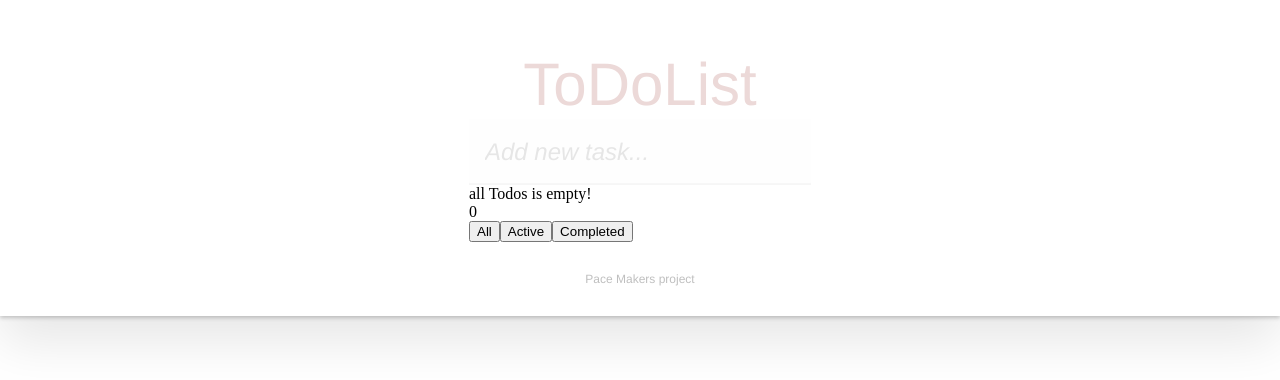
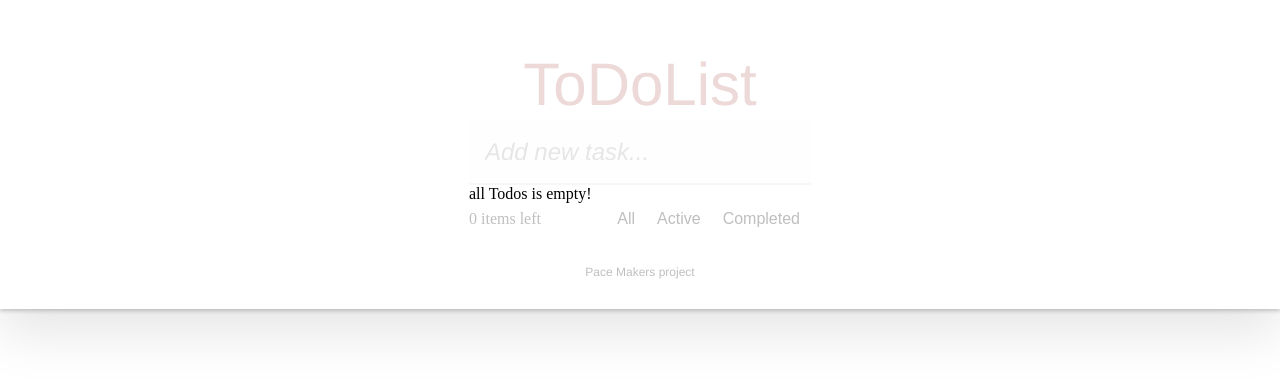
Before and after one commit to mashhhok/todo-list, a React (Create React App) app: page / in a window 1280 px wide. Shown: the top 380 px of the page. Built offline with nearby package versions, Linux system fonts and the light colour scheme.

Commit message:
[#14]: changed logic and styles

```diff
--- /dev/null
+++ b/src/components/FilterTodo/FilterTodo.styles.ts
@@ -0,0 +1,11 @@
+import styled from "styled-components";
+import { theme } from "../../ui/src/lib/config/theme";
+
+export const FilterTodoContainer = styled.div`
+   {
+    display: flex;
+    align-items: center;
+    justify-content: space-between;
+    color: ${theme.colors.argent};
+  }
+`;
--- a/src/components/FilterTodo/FilterTodo.tsx
+++ b/src/components/FilterTodo/FilterTodo.tsx
@@ -1,5 +1,7 @@
 import React from "react";
+import { StyledButton } from "../../style";
 import { TodoI } from "../../types";
+import { FilterTodoContainer } from "./FilterTodo.styles";
 
 interface FilterTodoProps {
   setStatus: any;
@@ -7,14 +9,24 @@ interface FilterTodoProps {
 }
 
 export const FilterTodo: React.FC<FilterTodoProps> = (props) => {
+  const filterTodo = () => {
+    return (
+      <div>
+        <StyledButton onClick={() => props.setStatus("all")}>All</StyledButton>
+        <StyledButton onClick={() => props.setStatus("active")}>
+          Active
+        </StyledButton>
+        <StyledButton onClick={() => props.setStatus("completed")}>
+          Completed
+        </StyledButton>
+      </div>
+    );
+  };
+
   return (
-    <div>
-      <div>{props.filteredTodos.length}</div>
-      <div>
-        <button onClick={() => props.setStatus("all")}>All</button>
-        <button onClick={() => props.setStatus("active")}>Active</button>
-        <button onClick={() => props.setStatus("completed")}>Completed</button>
-      </div>
-    </div>
+    <FilterTodoContainer>
+      <div>{props.filteredTodos.length} items left</div>
+      {filterTodo()}
+    </FilterTodoContainer>
   );
 };
--- a/src/components/TodoItem/TodoItem.tsx
+++ b/src/components/TodoItem/TodoItem.tsx
@@ -1,5 +1,7 @@
 import React, { useState } from "react";
+import { StyledButton } from "../../style";
 import { TodoI } from "../../types";
+import { TodoItemContainer } from "./todoItem.styles";
 
 interface TodoItemProps {
   todo: TodoI;
@@ -50,7 +52,23 @@ export const TodoItem: React.FC<TodoItemProps> = (props) => {
     setIsEditingID(0);
   };
 
+  const getControlElems = () => {
     return (
+      <div>
+        <input
+          type="checkbox"
+          onClick={() => toggleTodo(props.todo.id)}
+        ></input>
+        <StyledButton onClick={() => removeTodo(props.todo.id)}>x</StyledButton>
+        <StyledButton onClick={() => setIsEditingID(props.todo.id)}>
+          u
+        </StyledButton>
+      </div>
+    );
+  };
+
+  return (
+    <TodoItemContainer>
       <li>
         {isEditingID === props.todo.id ? (
           <form onSubmit={(event) => submitHandler(event)}>
@@ -63,11 +81,12 @@ export const TodoItem: React.FC<TodoItemProps> = (props) => {
             />
           </form>
         ) : (
-        <span>{props.todo.name}</span>
+          <span onDoubleClick={() => setIsEditingID(props.todo.id)}>
+            {props.todo.name}
+          </span>
         )}
-      <input type="checkbox" onClick={() => toggleTodo(props.todo.id)}></input>
-      <button onClick={() => removeTodo(props.todo.id)}>x</button>
-      <button onClick={() => setIsEditingID(props.todo.id)}>u</button>
       </li>
+      {getControlElems()}
+    </TodoItemContainer>
   );
 };
--- /dev/null
+++ b/src/components/TodoItem/todoItem.styles.ts
@@ -0,0 +1,16 @@
+import styled from "styled-components";
+import { theme } from "../../ui/src/lib/config/theme";
+
+export const TodoItemContainer = styled.div`
+   {
+    display: flex;
+    flex-direction: row;
+    align-content: center;
+    justify-content: space-between;
+    color: ${theme.colors.argent};
+    font-family: ${theme.fontFamily.helveticaNeue};
+    font-size: 20px;
+    padding: 10px;
+    border-bottom: 1px solid #dee2e6;
+  }
+`;
--- a/src/components/TodoList/TodoList.tsx
+++ b/src/components/TodoList/TodoList.tsx
@@ -1,6 +1,7 @@
 import React from "react";
 import { TodoI } from "../../types";
 import { TodoItem } from "../TodoItem/TodoItem";
+import { StyleUl } from "./Todolist.styles";
 
 type TodoItemsList = {
   todos: TodoI[];
@@ -12,7 +13,7 @@ type TodoItemsList = {
 export const TodoList: React.FC<TodoItemsList> = (props) => {
   const getTodos = (status: string) => {
     return props.filteredTodos.length !== 0 && props.status === status ? (
-      <ul>
+      <StyleUl>
         {props.filteredTodos.map((todo) => (
           <TodoItem
             key={todo.id}
@@ -21,7 +22,7 @@ export const TodoList: React.FC<TodoItemsList> = (props) => {
             setTodos={props.setTodos}
           />
         ))}
-      </ul>
+      </StyleUl>
     ) : (
       <div>{status} Todos is empty!</div>
     );
--- /dev/null
+++ b/src/components/TodoList/Todolist.styles.ts
@@ -0,0 +1,8 @@
+import styled from "styled-components";
+
+export const StyleUl = styled.ul`
+   {
+    list-style: none;
+    padding: 0;
+  }
+`;
--- a/src/style.ts
+++ b/src/style.ts
@@ -1,5 +1,5 @@
-import styled, { css } from 'styled-components'
-import {theme} from "./ui/src/lib/config/theme";
+import styled, { css } from "styled-components";
+import { theme } from "./ui/src/lib/config/theme";
 
 export const base = {
   textInput: css`
@@ -18,4 +18,23 @@ export const base = {
     -webkit-font-smoothing: antialiased;
     -moz-osx-font-smoothing: grayscale;
   `,
-}
+};
+
+export const StyledButton = styled.button`
+   {
+    background-color: inherit;
+    color: inherit;
+    margin: 3px;
+    padding: 3px 7px;
+    text-decoration: none;
+    border: 1px solid transparent;
+    border-radius: 3px;
+    font-size: 16px;
+    &:hover {
+      border: 1px solid rgba(175, 47, 47, 0.1);
+    }
+    &:focus {
+      border: 1px solid rgba(175, 47, 47, 0.2);
+    }
+  }
+`;
```
Lines whose indentation alone changed are shown as unchanged.
